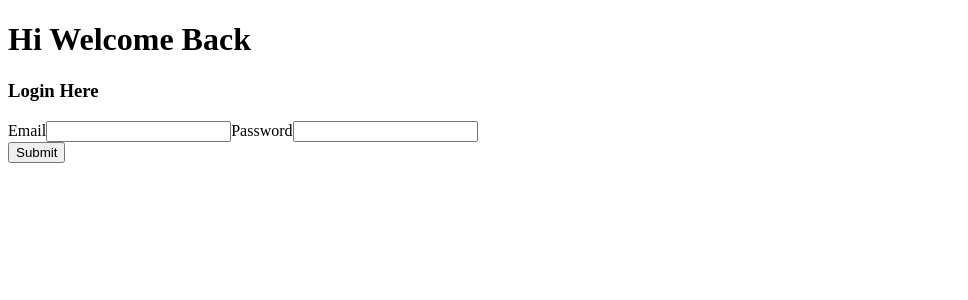
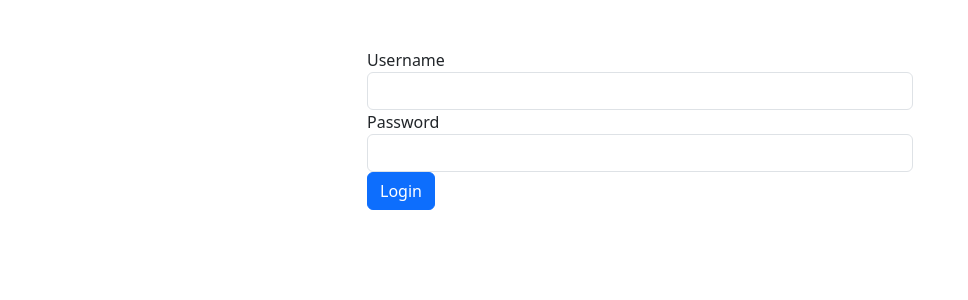
Before and after one commit to HueKhuc/Aubesport_Angular, an Angular app: page /login in a window 1280 px wide. Shown: the top 300 px of the page, without its empty margins (0-968 px from the left). Built offline with nearby package versions, Linux system fonts and the light colour scheme.

Commit message:
chore: styled with bootstrap

```diff
--- a/angular.json
+++ b/angular.json
@@ -25,9 +25,12 @@
               "src/assets"
             ],
             "styles": [
+              "node_modules/bootstrap/dist/css/bootstrap.css",
               "src/styles.css"
             ],
-            "scripts": []
+            "scripts": [
+              "node_modules/bootstrap/dist/js/bootstrap.js"
+            ]
           },
           "configurations": {
             "production": {
--- a/package.json
+++ b/package.json
@@ -18,6 +18,7 @@
     "@angular/platform-browser": "^16.1.0",
     "@angular/platform-browser-dynamic": "^16.1.0",
     "@angular/router": "^16.1.0",
+    "bootstrap": "^5.3.2",
     "rxjs": "~7.8.0",
     "tslib": "^2.3.0",
     "zone.js": "~0.13.0"
--- a/src/app/components/login-page/login-page.component.html
+++ b/src/app/components/login-page/login-page.component.html
@@ -1,13 +1,17 @@
-<div>
-    <h1>Hi Welcome Back</h1>
-     <h3>Login Here</h3>
-      <form  [formGroup]="loginForm" (ngSubmit)="login()">
-        <div>
-          <label for="email">Email</label>
-          <input formControlName="email"  required  type="email">
-          <label for="password">Password</label>
-          <input formControlName="password" required type="password">
-        </div>
-        <button type="submit">Submit</button>
-      </form>
+  <div class="container mt-5">
+    <div class="row justify-content-center">
+      <div class="col-md-6">
+        <form [formGroup]="loginForm" (ngSubmit)="login()">
+          <div class="form-group">
+            <label for="username">Username</label>
+            <input formControlName="email" type="email" id="username" name="username" class="form-control" required>
+          </div>
+          <div class="form-group">
+            <label for="password">Password</label>
+            <input formControlName="password" type="password" id="password" name="password" class="form-control" required>
+          </div>
+          <button type="submit" class="btn btn-primary">Login</button>
+        </form>
+      </div>
+    </div>
   </div>
--- a/src/app/models/User.model.ts
+++ b/src/app/models/User.model.ts
@@ -7,7 +7,7 @@ export interface User {
     lastName: string,
     gender: string,
     birthday: Date,
-    creadtedAt: Date,
+    createdAt: Date,
     modifiedAt: Date,
     deletedAt: Date
 }
--- a/src/app/users/users.component.html
+++ b/src/app/users/users.component.html
@@ -1,3 +1,38 @@
-<ul>
-    <li *ngFor="let user of users"> {{user.email}} </li>
-</ul>
+<div class="container mt-5">
+    <div class="row">
+      <div class="col">
+        <table class="table table-bordered table-striped">
+          <thead>
+            <tr>
+              <th>UUID</th>
+              <th>Email</th>
+              <th>Pseudo</th>
+              <th>Bio</th>
+              <th>First Name</th>
+              <th>Last Name</th>
+              <th>Gender</th>
+              <th>Birthday</th>
+              <th>Created At</th>
+              <th>Modified At</th>
+              <th>Deleted At</th>
+            </tr>
+          </thead>
+          <tbody>
+            <tr *ngFor="let user of users">
+              <td>{{ user.uuid }}</td>
+              <td>{{ user.email }}</td>
+              <td>{{ user.pseudo }}</td>
+              <td>{{ user.bio }}</td>
+              <td>{{ user.firstName }}</td>
+              <td>{{ user.lastName }}</td>
+              <td>{{ user.gender }}</td>
+              <td>{{ user.birthday | date }}</td>
+              <td>{{ user.createdAt | date }}</td>
+              <td>{{ user.modifiedAt | date }}</td>
+              <td>{{ user.deletedAt | date }}</td>
+            </tr>
+          </tbody>
+        </table>
+      </div>
+    </div>
+  </div>
```
Also changed, not shown: 1 other file (tests, documents, lock files or other folders).
